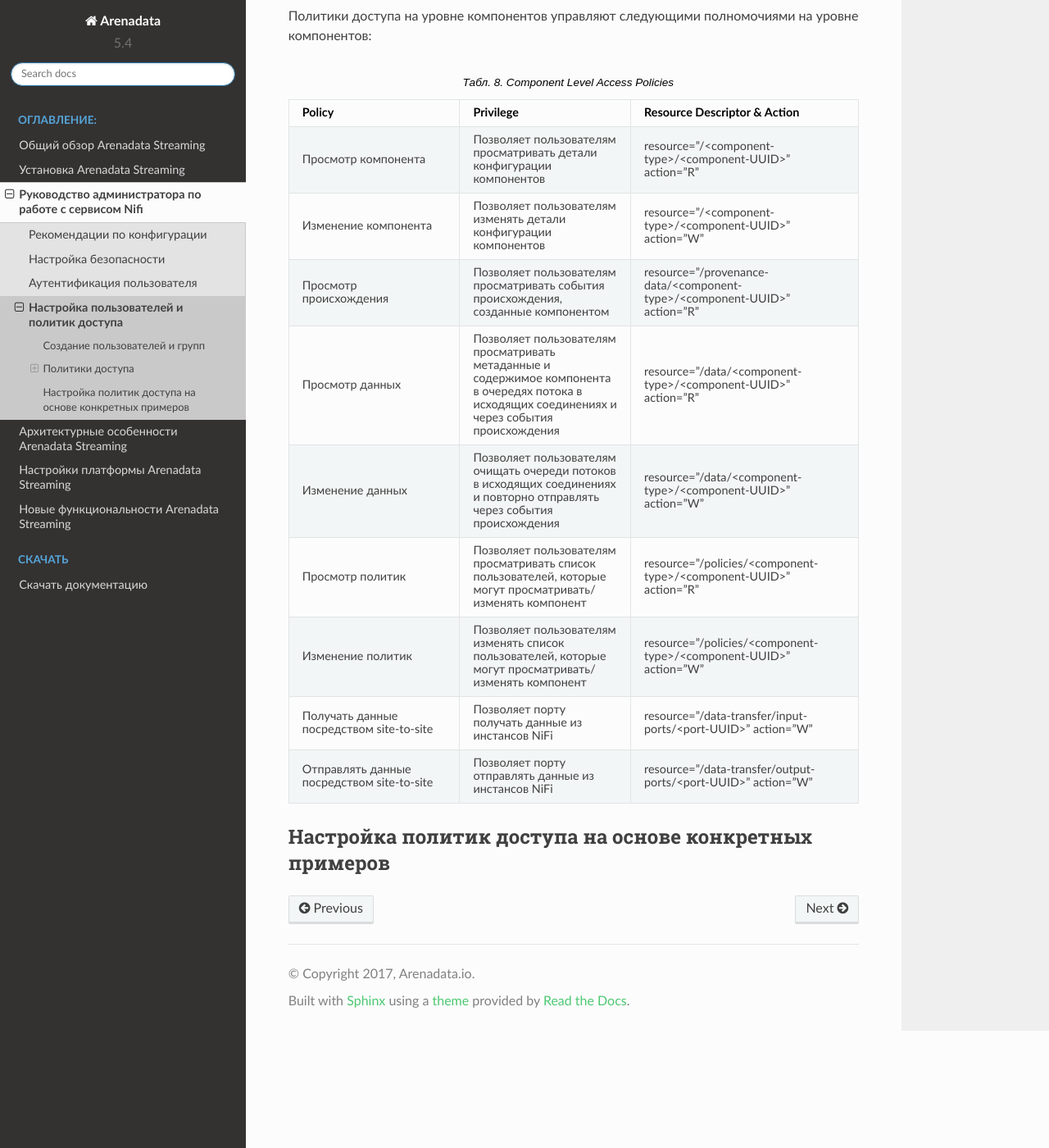
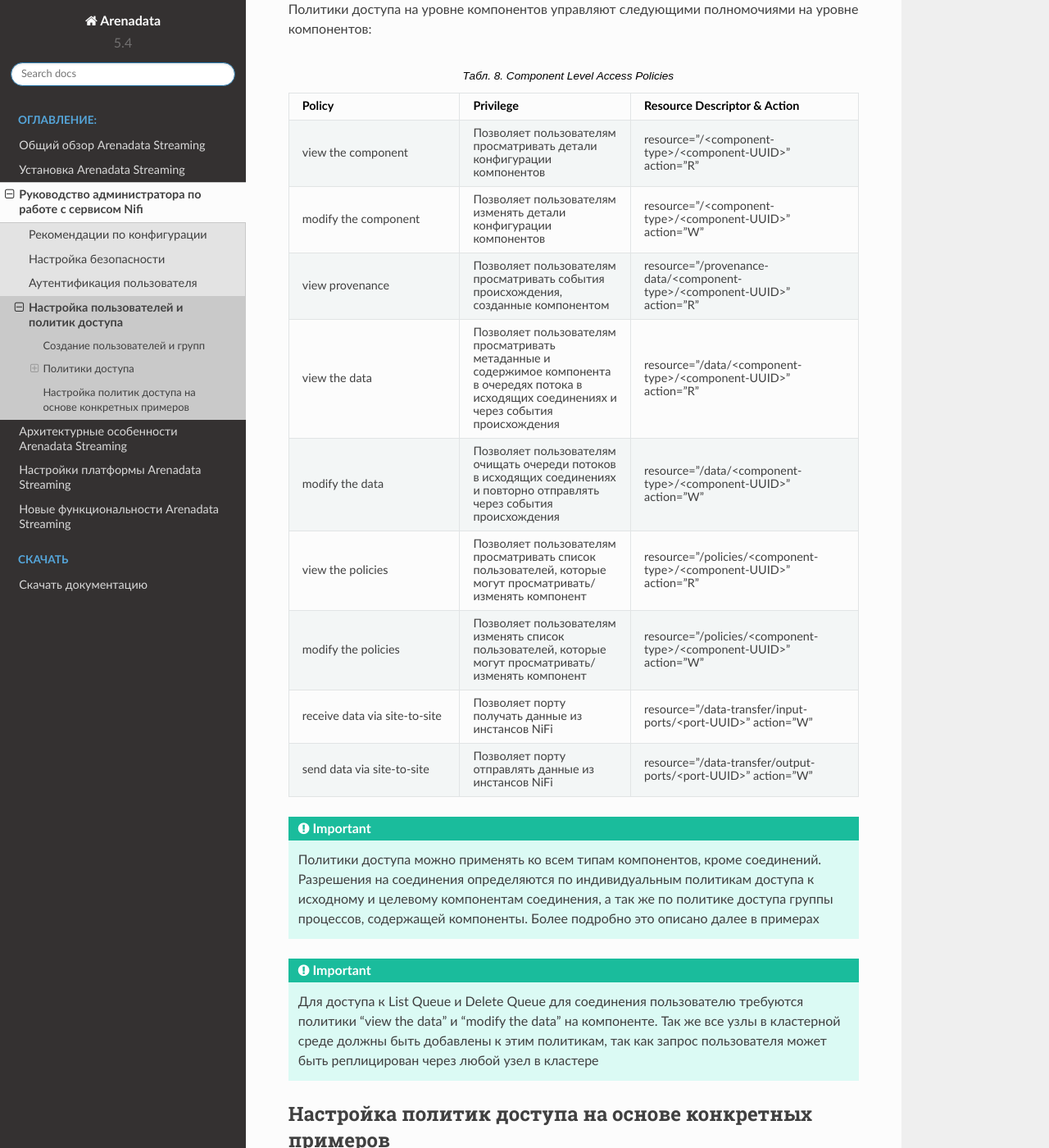
Before and after one commit to arenadata/docs_ads, a Sphinx documentation site: the page built from source/AdminNIFI/Policies.rst, in a window 1280 px wide and 1400 px high, scrolled down 4406 px. Shown: the whole window at 82% size. Built offline with Sphinx 7.4.7 and the Read the Docs theme 2.0.0, drawn with Linux system fonts in a browser that asks for light colours; pages that are not in the unit, such as notebooks, are missing from menus; some of the changed text lies outside the part shown.

Commit message:
Update Policies.rst

```diff
--- a/source/AdminNIFI/Policies.rst
+++ b/source/AdminNIFI/Policies.rst
@@ -68,16 +67,16 @@ Global Access Policies
    :header: "Policy", "Privilege", "Global Menu Selection", "Resource Descriptor"
    :widths: 25, 25, 25, 25
 
-   "Просмотр пользовательского интерфейса", "Разрешение пользователям просматривать UI", "N/A", "/flow"
-   "Доступ к контроллеру", "Позволяет пользователям просматривать/изменять контроллер, включая задачи отчетности, службы контроллеров и узлы в кластере", "Controller Settings", "/controller"
-   "Происхождение запроса", "Позволяет пользователям отправлять Provenance Search и запрашивать Event Lineage", "Data Provenance", "/provenance"
-   "Доступ к ограниченным компонентам", "Позволяет пользователям создавать/изменять ограниченные компоненты при условии наличия других разрешений. Ограниченные компоненты могут указывать, какие конкретные разрешения требуются. Разрешения могут предоставляться для определенных ограничений или независимо от них. Если разрешение предоставляется независимо от ограничений, пользователь может создавать/изменять все ограниченные компоненты", "N/A", "/restricted-components"
-   "Доступ ко всем политикам", "Позволяет пользователям просматривать/изменять политики для всех компонентов", "Policies", "/policies"
-   "Доступ пользователей/групп пользователей", "Позволяет пользователям просматривать/изменять пользователей и группы пользователей", "Users", "/tenants"
-   "Извлечение информации site-to-site", "Позволяет другим инстансам NiFi извлекать информацию site-to-site", "N/A", "/site-to-site"
-   "Просмотр системной диагностики", "Позволяет пользователям просматривать системную диагностику", "Summary", "/system"
-   "Запросы пользователей прокси ", "Позволяет прокси отправлять запросы от имени других пользователей", "N/A", "/proxy"
-   "Счетчики доступа", "Позволяет пользователям просматривать/изменять счетчики", "Counters", "/counters"
+   "view the UI", "Разрешение пользователям просматривать UI", "N/A", "/flow"
+   "access the controller", "Позволяет пользователям просматривать/изменять контроллер, включая задачи отчетности, службы контроллеров и узлы в кластере", "Controller Settings", "/controller"
+   "query provenance", "Позволяет пользователям отправлять Provenance Search и запрашивать Event Lineage", "Data Provenance", "/provenance"
+   "access restricted components", "Позволяет пользователям создавать/изменять ограниченные компоненты при условии наличия других разрешений. Ограниченные компоненты могут указывать, какие конкретные разрешения требуются. Разрешения могут предоставляться для определенных ограничений или независимо от них. Если разрешение предоставляется независимо от ограничений, пользователь может создавать/изменять все ограниченные компоненты", "N/A", "/restricted-components"
+   "access all policies", "Позволяет пользователям просматривать/изменять политики для всех компонентов", "Policies", "/policies"
+   "access users/user groups", "Позволяет пользователям просматривать/изменять пользователей и группы пользователей", "Users", "/tenants"
+   "retrieve site-to-site details", "Позволяет другим инстансам NiFi извлекать информацию site-to-site", "N/A", "/site-to-site"
+   "view system diagnostics", "Позволяет пользователям просматривать системную диагностику", "Summary", "/system"
+   "proxy user requests", "Позволяет прокси отправлять запросы от имени других пользователей", "N/A", "/proxy"
+   "access counters", "Позволяет пользователям просматривать/изменять счетчики доступа", "Counters", "/counters"
 
 
 Component Level Access Policies
@@ -89,18 +88,19 @@ Component Level Access Policies
    :header: "Policy", "Privilege", "Resource Descriptor & Action"
    :widths: 30, 30, 40
 
-   "Просмотр компонента", "Позволяет пользователям просматривать детали конфигурации компонентов", resource="/<component-type>/<component-UUID>" action="R"
-   "Изменение компонента", "Позволяет пользователям изменять детали конфигурации компонентов", resource="/<component-type>/<component-UUID>" action="W"
-   "Просмотр происхождения", "Позволяет пользователям просматривать события происхождения, созданные компонентом", resource="/provenance-data/<component-type>/<component-UUID>" action="R"
-   "Просмотр данных", "Позволяет пользователям просматривать метаданные и содержимое компонента в очередях потока в исходящих соединениях и через события происхождения", resource="/data/<component-type>/<component-UUID>" action="R"
-   "Изменение данных", "Позволяет пользователям очищать очереди потоков в исходящих соединениях и повторно отправлять через события происхождения", resource="/data/<component-type>/<component-UUID>" action="W"
-   "Просмотр политик", "Позволяет пользователям просматривать список пользователей, которые могут просматривать/изменять компонент", resource="/policies/<component-type>/<component-UUID>" action="R"
-   "Изменение политик", "Позволяет пользователям изменять список пользователей, которые могут просматривать/изменять компонент", resource="/policies/<component-type>/<component-UUID>" action="W"
-   "Получать данные посредством site-to-site", "Позволяет порту получать данные из инстансов NiFi", resource="/data-transfer/input-ports/<port-UUID>" action="W"
-   "Отправлять данные посредством site-to-site", "Позволяет порту отправлять данные из инстансов NiFi", resource="/data-transfer/output-ports/<port-UUID>" action="W"
+   "view the component", "Позволяет пользователям просматривать детали конфигурации компонентов", resource="/<component-type>/<component-UUID>" action="R"
+   "modify the component", "Позволяет пользователям изменять детали конфигурации компонентов", resource="/<component-type>/<component-UUID>" action="W"
+   "view provenance", "Позволяет пользователям просматривать события происхождения, созданные компонентом", resource="/provenance-data/<component-type>/<component-UUID>" action="R"
+   "view the data", "Позволяет пользователям просматривать метаданные и содержимое компонента в очередях потока в исходящих соединениях и через события происхождения", resource="/data/<component-type>/<component-UUID>" action="R"
+   "modify the data", "Позволяет пользователям очищать очереди потоков в исходящих соединениях и повторно отправлять через события происхождения", resource="/data/<component-type>/<component-UUID>" action="W"
+   "view the policies", "Позволяет пользователям просматривать список пользователей, которые могут просматривать/изменять компонент", resource="/policies/<component-type>/<component-UUID>" action="R"
+   "modify the policies", "Позволяет пользователям изменять список пользователей, которые могут просматривать/изменять компонент", resource="/policies/<component-type>/<component-UUID>" action="W"
+   "receive data via site-to-site", "Позволяет порту получать данные из инстансов NiFi", resource="/data-transfer/input-ports/<port-UUID>" action="W"
+   "send data via site-to-site", "Позволяет порту отправлять данные из инстансов NiFi", resource="/data-transfer/output-ports/<port-UUID>" action="W"
 
+.. important:: Политики доступа можно применять ко всем типам компонентов, кроме соединений. Разрешения на соединения определяются по индивидуальным политикам доступа к исходному и целевому компонентам соединения, а так же по политике доступа группы процессов, содержащей компоненты. Более подробно это описано далее в примерах
 
-
+.. important:: Для доступа к List Queue и Delete Queue для соединения пользователю требуются политики "view the data" и "modify the data" на компоненте. Так же все узлы в кластерной среде должны быть добавлены к этим политикам, так как запрос пользователя может быть реплицирован через любой узел в кластере
 
 
 Настройка политик доступа на основе конкретных примеров
```
Also changed, not shown: other parts of source/AdminNIFI/Policies.rst (+1 -2 lines).
